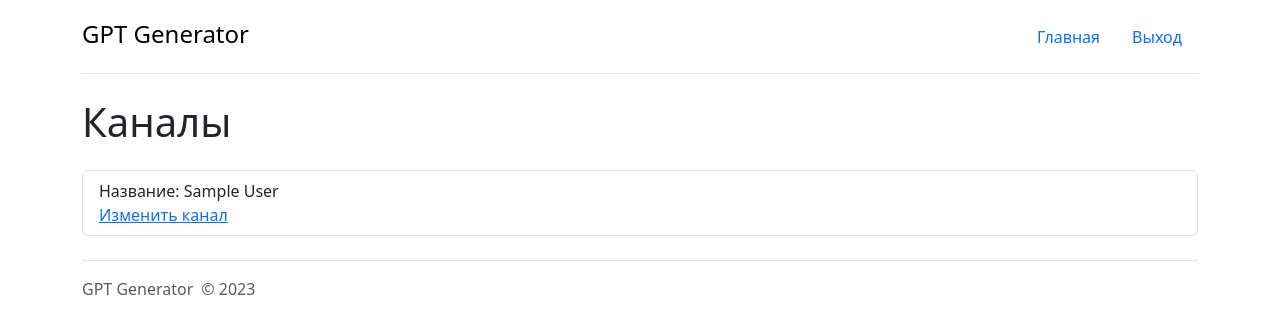
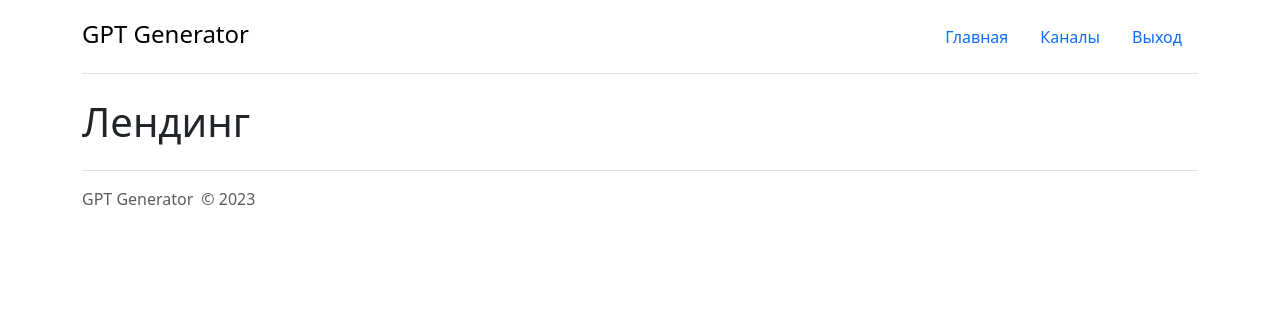
Before and after one commit to hirdle/gpt_generator_web, a Django app: page / in a window 1280 px wide. Shown: the top 334 px of the page. Run offline with Django 4.2, Linux system fonts and the light colour scheme; a user stored in the database is signed in; tables that the repository leaves empty hold one stand-in row (values such as "Sample post").

Commit message:
add landing

```diff
--- a/templates/base.html
+++ b/templates/base.html
@@ -22,6 +22,7 @@
 
         <ul class="nav nav-pills">
           <li class="nav-item"><a href="{% url 'index' %}" class="nav-link">Главная</a></li>
+          <li class="nav-item"><a href="{% url 'channels' %}" class="nav-link">Каналы</a></li>
 
           {% if user.is_authenticated %}
             <li class="nav-item"><a href="{% url 'logout' %}" class="nav-link">Выход</a></li>
--- a/templates/index.html
+++ b/templates/index.html
@@ -2,26 +2,6 @@
 
 {% block content %}
 
-<h1 class="mb-4">Каналы</h1>
-
-
-{% if channels %}
-  <ul class="list-group">
-    {% for channel in channels %}
-
-      <li class="list-group-item">
-        Название: {{ channel.name }}
-        <br>
-        <a href="/{{ channel.id }}">Изменить канал</a>
-      </li>
-
-
-
-    {% endfor %}
-  </ul>
-
-{% else %}
-  Нет активных каналов
-{% endif %}
+<h1 class="mb-4">Лендинг</h1>
 
 {% endblock %}
--- a/users/urls.py
+++ b/users/urls.py
@@ -1,14 +1,16 @@
 from django.urls import path
 from django.contrib.auth.views import LoginView, LogoutView
-from .views import register_view, index, channel_update, images_update, image_delete
+from .views import register_view, channels_view, channel_update, images_update, image_delete, index
 
 urlpatterns = [
     path('login/', LoginView.as_view(template_name='auth/login.html'), name='login'),
     path('logout/', LogoutView.as_view(next_page='login'), name='logout'),
     path('register/', register_view, name='register'),
+    path('channels/', channels_view, name='channels'),
+
     path('', index, name='index'),
 
-    path('<int:id>/', channel_update, name='channel_update'),
+    path('channels/<int:id>/', channel_update, name='channel_update'),
 
     path('images/<int:id>/', images_update, name='images_update'),
     # path('images/<int:id>/multiply/', images_multiply_update, name='images_multiply_update'),
--- a/users/views.py
+++ b/users/views.py
@@ -5,12 +5,14 @@ from django.contrib import messages
 from django.contrib.auth.forms import UserCreationForm
 from django.contrib.auth.decorators import login_required
 
-from django.contrib.auth.models import User
 from .models import Channel, Image
 from .forms import ChannelForm, ImageForm
 
-import os
 
+
+
+def index(request):
+    return render(request, 'index.html')
 
 
 def register_view(request):
@@ -27,16 +29,14 @@ def register_view(request):
 
 
 @login_required
-def index(request):
+def channels_view(request):
     channels = Channel.objects.filter(owner=request.user)
-    return render(request, 'index.html', {"channels": channels})
+    return render(request, 'channels.html', {"channels": channels})
 
 
 
 @login_required
 def channel_update(request, id):
-
-
 
     channel = get_object_or_404(Channel, pk=id)
     if channel.owner != request.user:
```
Also changed, not shown: templates/channels.html (added, +27 -0 lines).
